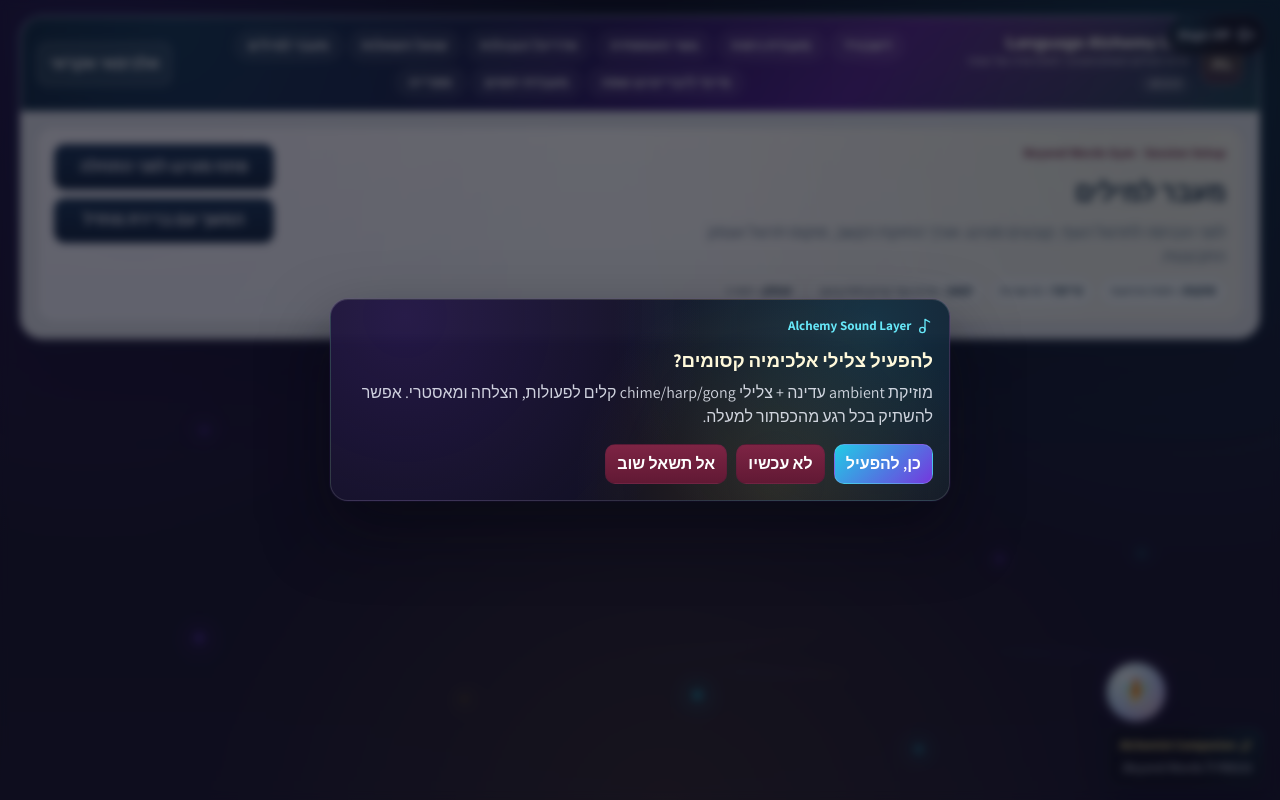
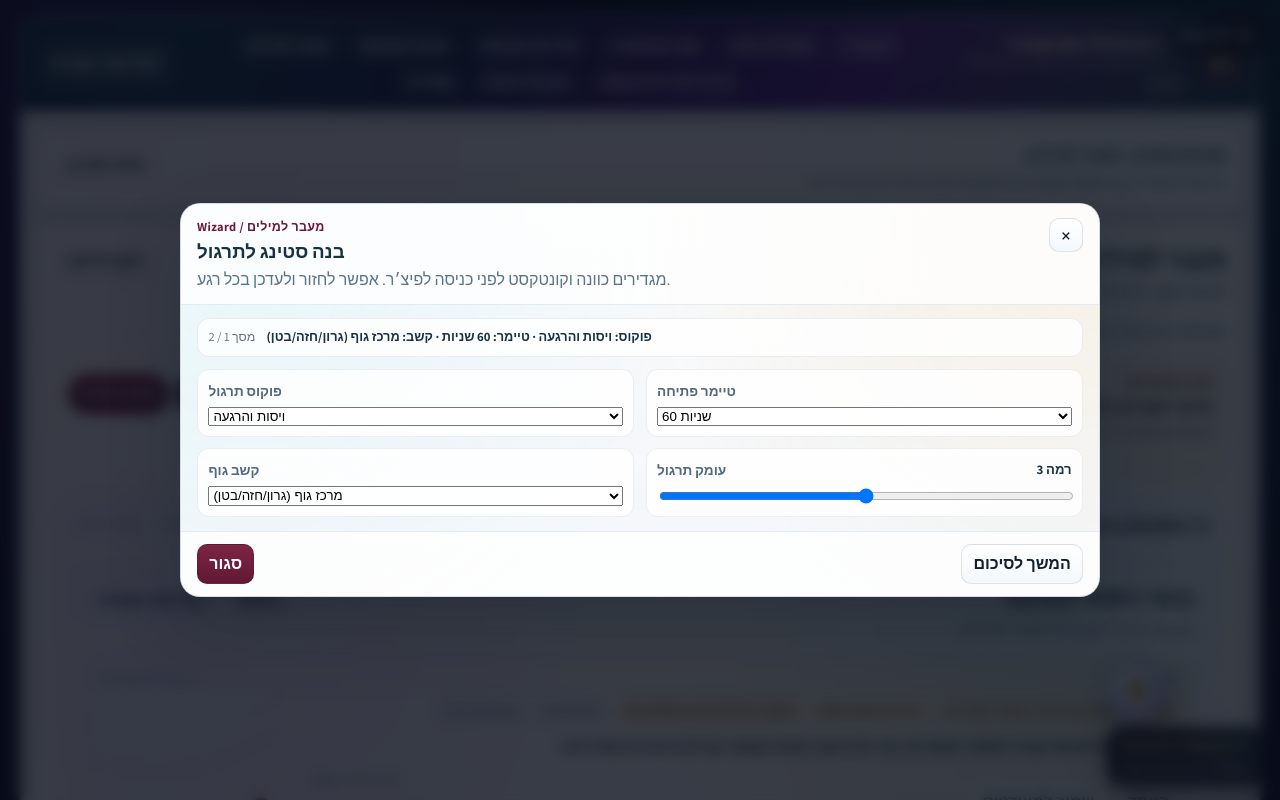
Before and after one commit to streamDragon/language-alchemy, a React (Vite) app: page /lab/beyond in a window 1280 px wide. Shown: the top 800 px of the page. Built offline with nearby package versions, Linux system fonts and the light colour scheme.

Commit message:
Render lab setup as overlay above existing content

```diff
--- a/src/components/layout/LabSessionGate.jsx
+++ b/src/components/layout/LabSessionGate.jsx
@@ -1,4 +1,5 @@
 import { useEffect, useState } from 'react'
+import { createPortal } from 'react-dom'
 import { getLabConfig } from '../../data/labsConfig'
 
 function buildAlchemyPreset(lab) {
@@ -346,15 +347,13 @@
   const [wizardStep, setWizardStep] = useState('setup')
   const [draftSettings, setDraftSettings] = useState(() => createDefaultFieldValues(preset.fields))
   const [activeSettings, setActiveSettings] = useState(null)
-  const [hasEnteredContent, setHasEnteredContent] = useState(false)
 
   useEffect(() => {
     const nextPreset = getPresetForLab(getLabConfig(labId))
-    setWizardOpen(false)
+    setWizardOpen(true)
     setWizardStep('setup')
     setDraftSettings(createDefaultFieldValues(nextPreset.fields))
     setActiveSettings(null)
-    setHasEnteredContent(false)
   }, [labId])
 
   useEffect(() => {
@@ -386,80 +385,24 @@
   const setupPreviewText = quickSummaryText(draftSummaryItems)
 
   const openWizard = () => {
+    if (activeSettings) {
+      setDraftSettings(clonePlainObject(activeSettings))
+    }
     setWizardStep('setup')
     setWizardOpen(true)
   }
 
   const startWithCurrentSettings = () => {
     setActiveSettings(clonePlainObject(draftSettings))
-    setHasEnteredContent(true)
     setWizardOpen(false)
   }
 
-  return (
-    <div className="lab-session-gate-shell">
-      {!hasEnteredContent && (
-        <section className="hero-card lab-session-gate__hero">
-          <div className="lab-session-gate__heroBody">
-            <div className="lab-session-gate__eyebrow">{lab.titleEn} · Session Setup</div>
-            <h2>{lab.titleHe}</h2>
-            <p>{preset.introHe}</p>
+  const hasActiveSettings = Boolean(activeSettings)
+  const activeSummaryText = hasActiveSettings
+    ? quickSummaryText(summaryItems)
+    : 'אין סטינג שמור כרגע. אפשר לעבוד כרגיל ולפתוח סטינג מעל התוכן בכל רגע.'
 
-            <div className="lab-session-gate__chips" aria-label="תצוגה מקדימה של סטינג">
-              {draftSummaryItems.map((item) => (
-                <span key={item.id} className="lab-session-gate__chip">
-                  <strong>{item.labelHe}:</strong> {item.valueHe}
-                </span>
-              ))}
-            </div>
-          </div>
-
-          <div className="hero-card__actions lab-session-gate__heroActions">
-            <button type="button" onClick={openWizard}>
-              פתח סטינג לפני התחלה
-            </button>
-            <button
-              type="button"
-              className="secondary-button"
-              onClick={() => {
-                setWizardStep('review')
-                setWizardOpen(true)
-              }}
-            >
-              המשך עם ברירת מחדל
-            </button>
-          </div>
-        </section>
-      )}
-
-      {hasEnteredContent && (
-        <section className="panel-card panel-card--soft lab-session-gate__activeBanner">
-          <div className="lab-session-gate__activeText">
-            <div className="lab-session-gate__activeTitle">סטינג פעיל · {lab.titleHe}</div>
-            <div className="lab-session-gate__activeSummary">{quickSummaryText(summaryItems)}</div>
-          </div>
-
-          <div className="alchemy-card__actions">
-            <button type="button" onClick={openWizard}>
-              ערוך סטינג
-            </button>
-            <button
-              type="button"
-              className="secondary-button"
-              onClick={() => {
-                setHasEnteredContent(false)
-                setWizardStep('setup')
-              }}
-            >
-              חזור לפתיחה
-            </button>
-          </div>
-        </section>
-      )}
-
-      {hasEnteredContent ? children : null}
-
-      {wizardOpen && (
+  const modalNode = wizardOpen ? (
     <div
       className="lab-session-gate__modal"
       role="presentation"
@@ -481,7 +424,7 @@
             <p>
               {wizardStep === 'setup'
                 ? 'מגדירים כוונה וקונטקסט לפני כניסה לפיצ׳ר. אפשר לחזור ולעדכן בכל רגע.'
-                    : 'זה הסטינג שאיתו תיכנס/י עכשיו לפיצ׳ר. לחיצה על "כניסה לתוכן" פותחת את המסך המלא.'}
+                : 'זה הסטינג שאיתו תעבוד/י עכשיו. לחיצה על "כניסה לתוכן" סוגרת את שכבת הפתיחה ומשאירה אותך במסך שמתחת.'}
             </p>
           </div>
 
@@ -536,8 +479,8 @@
               <div className="lab-session-gate__reviewCard">
                 <h4>מה קורה עכשיו?</h4>
                 <p>
-                      לאחר הכניסה תראה/י את הפיצ׳ר עצמו. הסטינג נשמר במסך הזה כבאנר קצר,
-                      ותוכל/י לערוך אותו שוב בלי לאבד את זרימת העבודה.
+                  התוכן של המעבדה כבר נמצא מתחת לשכבת הפתיחה. הסטינג יישמר כבאנר קצר
+                  למעלה, ותוכל/י לפתוח את ה־wizard שוב בכל רגע.
                 </p>
                 <div className="lab-session-gate__reviewBadge">
                   {lab.titleEn} · Ready to enter
@@ -574,7 +517,39 @@
         </div>
       </div>
     </div>
+  ) : null
+
+  return (
+    <div className="lab-session-gate-shell">
+      <section className="panel-card panel-card--soft lab-session-gate__activeBanner">
+        <div className="lab-session-gate__activeText">
+          <div className="lab-session-gate__activeTitle">
+            {hasActiveSettings ? `סטינג פעיל · ${lab.titleHe}` : `פתיחת סטינג · ${lab.titleHe}`}
+          </div>
+          <div className="lab-session-gate__activeSummary">{activeSummaryText}</div>
+        </div>
+
+        <div className="alchemy-card__actions">
+          <button type="button" onClick={openWizard}>
+            {hasActiveSettings ? 'ערוך סטינג' : 'פתח סטינג'}
+          </button>
+          {hasActiveSettings && (
+            <button
+              type="button"
+              className="secondary-button"
+              onClick={() => setActiveSettings(null)}
+            >
+              נקה סטינג
+            </button>
           )}
+        </div>
+      </section>
+
+      {children}
+
+      {wizardOpen
+        ? (typeof document !== 'undefined' ? createPortal(modalNode, document.body) : modalNode)
+        : null}
     </div>
   )
 }
```
Lines whose indentation alone changed are shown as unchanged.
